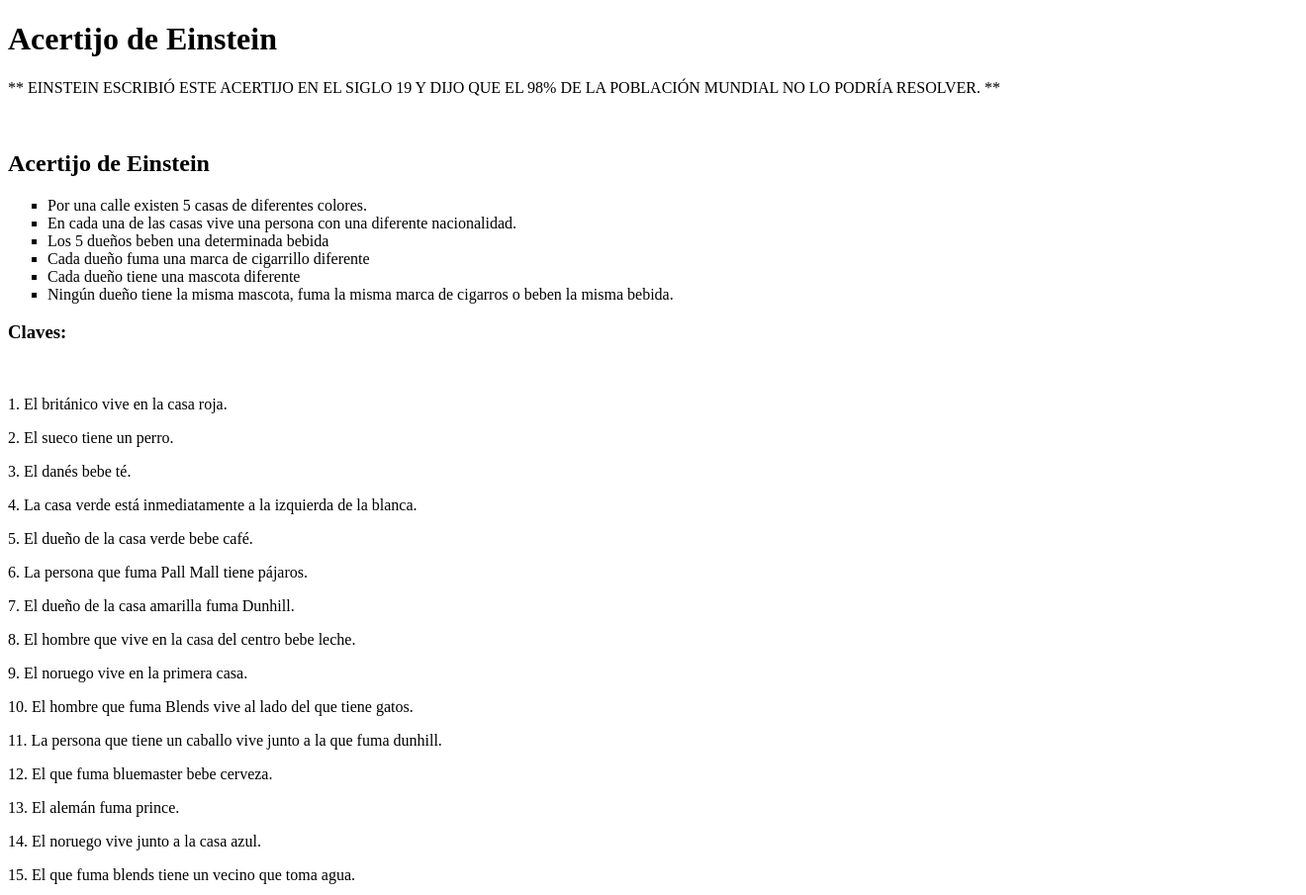
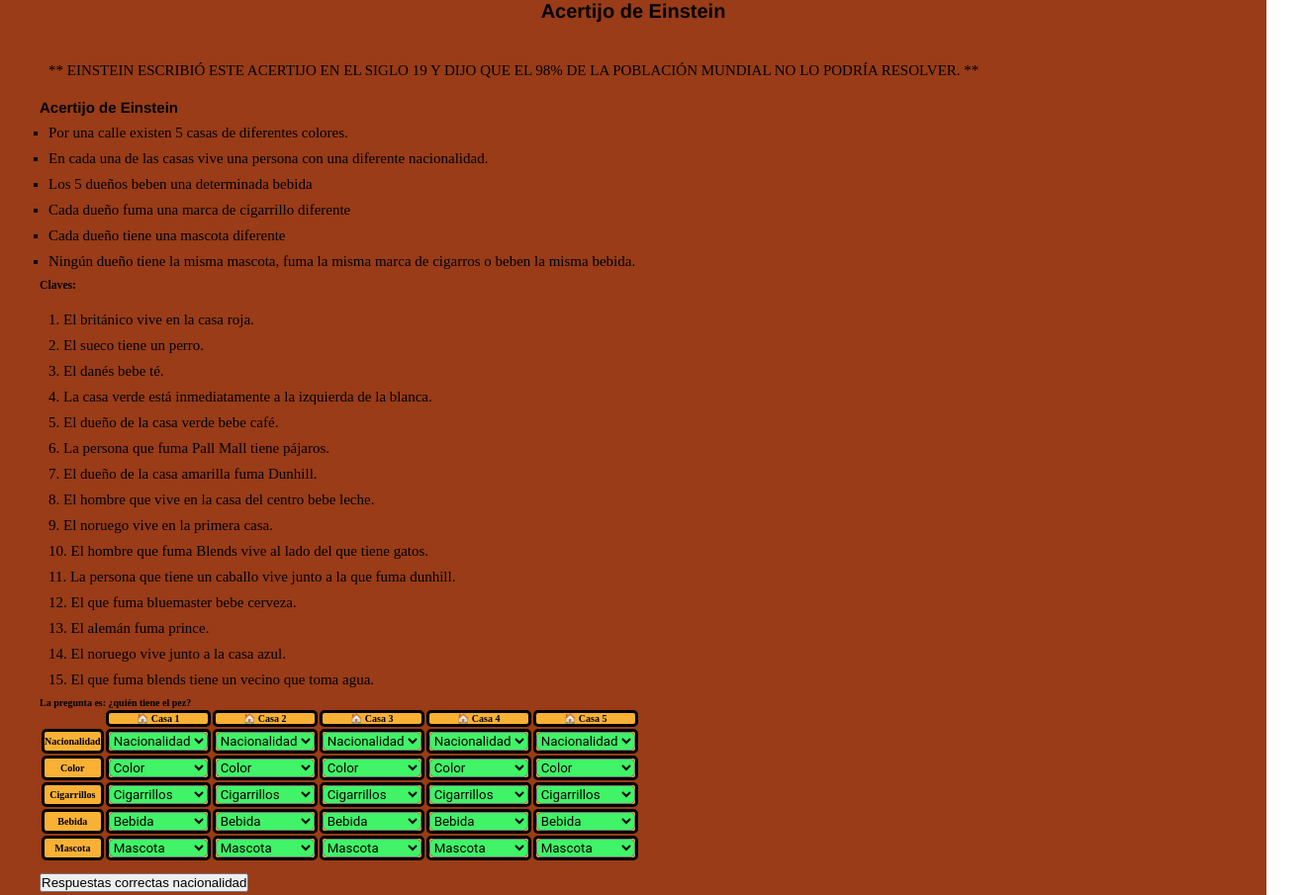
Before and after one commit to Sergi0ZM/fundamentos-proyecto, a plain HTML site: page src/acertijoE.html in a window 1280 px wide. Shown: the top 905 px of the page at 99% size, 1320 px wide, since content can reach past the window. Drawn offline with Linux system fonts and the light colour scheme.

Commit message:
Estilos en enstein

```diff
--- a/src/css/acertijoE.css
+++ b/src/css/acertijoE.css
@@ -1,4 +1,52 @@
+*{
+    margin: 0;
+    padding: 0;
+    box-sizing: border-box;
+}
+
+html{
+    font-size: 62.5%;
+}
+
+.container{
+    background-color: rgb(153, 60, 23);
+    width: 100vw;
+    height: 115rem;
+    margin-top: 0;
+}
+
+.instruciones{
+    width:100%;
+    height:100vh;
+    margin-left: 4rem;
+    margin-top: 4rem;
+}
+
+h1{
+    font-family: 'Franklin Gothic Medium', 'Arial Narrow', Arial, sans-serif;
+    text-align: center;
+    margin-bottom: 0.8rem;
+}
+
+h2{
+    font-family: 'Franklin Gothic Medium', 'Arial Narrow', Arial, sans-serif;
+    text-align:auto;
+    margin-bottom: 0.8rem;
+
+}
+
+li{
+    font-size: 1.5rem;
+    margin: 0.9rem;
+}
+
+p{
+    font-size: 1.5rem;
+    margin: 0.9rem;
+}
+
 td{
+    margin-top: 1rem;
     text-align: center;
     font-weight: bold;
     color: #000000;
```
Also changed, not shown: src/js/acertijoEinstein.js (+5 -5 lines), src/acertijoE.html (line endings or trailing spaces).
